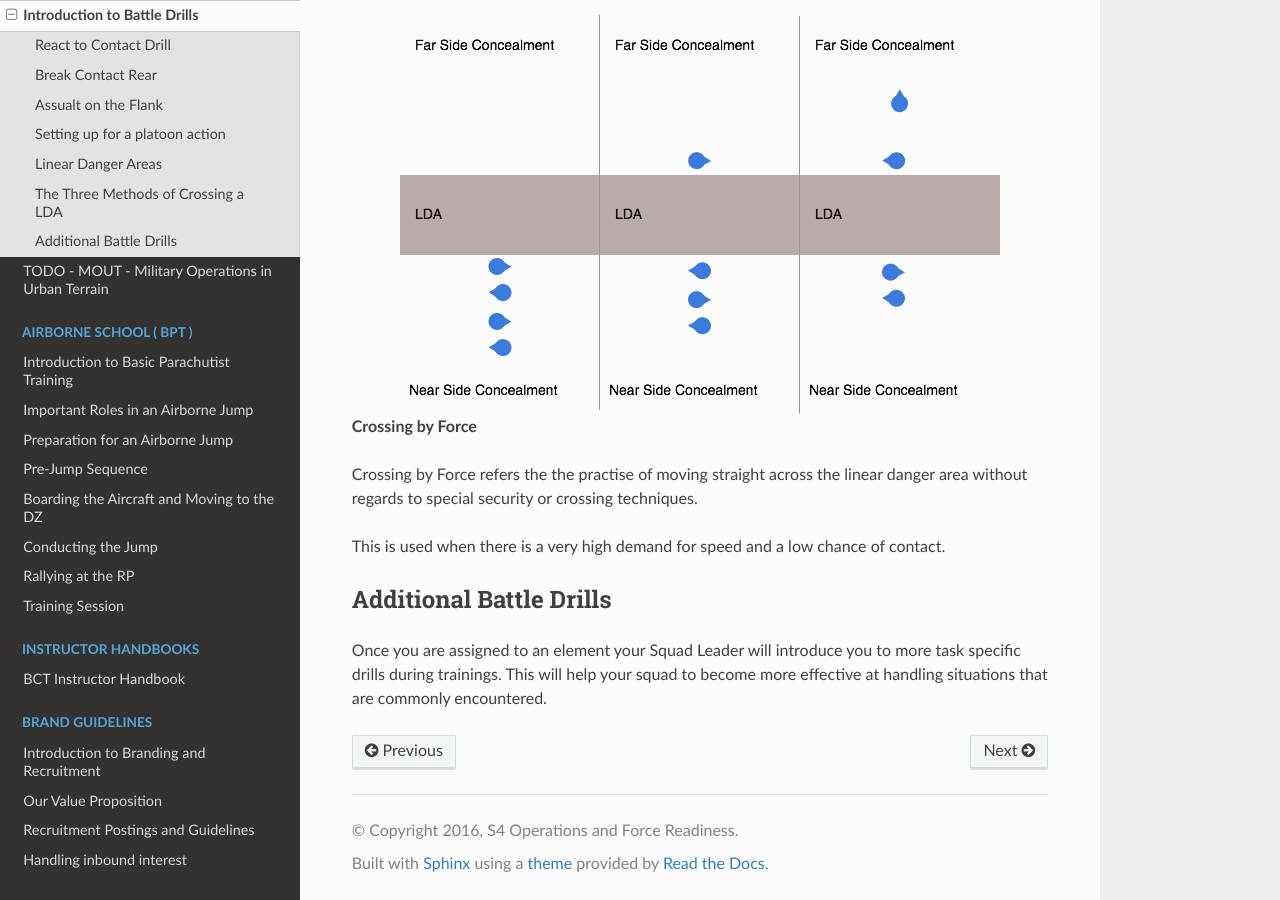
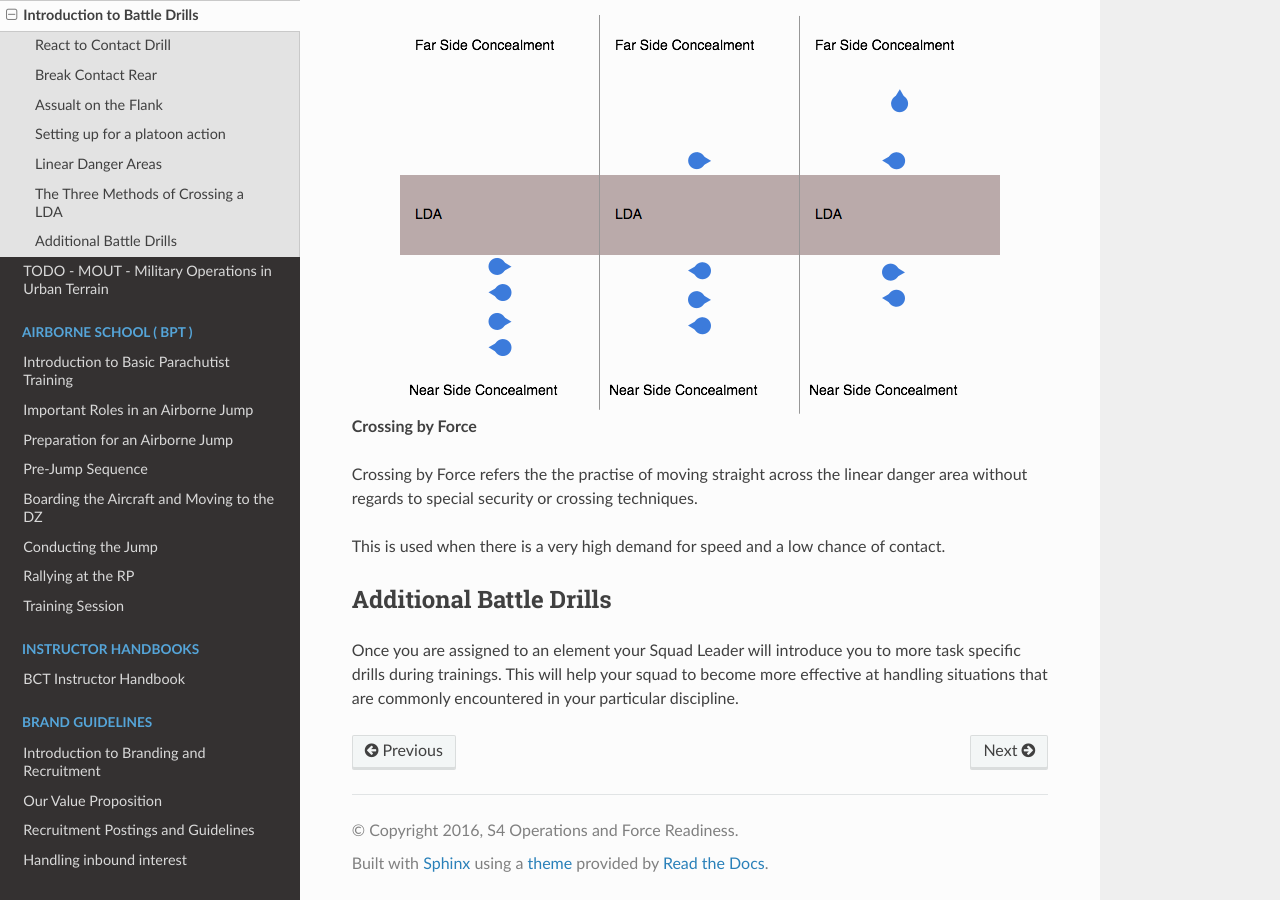
Before and after one commit to 1st-rapid-response-force/Training-Programs, a Sphinx documentation site: the page built from docs/source/ait_11/battle_drills.rst, in a window 1280 px wide and 900 px high, scrolled down 4155 px. Built offline with Sphinx 7.4.7 and the Read the Docs theme 2.0.0, drawn with Linux system fonts in a browser that asks for light colours; formulas are drawn with MathJax 3.

Commit message:
Save battle drills
Signed-off-by: Alexander Christie <alex@briefly.io>

```diff
--- a/docs/source/ait_11/battle_drills.rst
+++ b/docs/source/ait_11/battle_drills.rst
@@ -121,4 +121,4 @@ This is used when there is a very high demand for speed and a low chance of cont
 Additional Battle Drills
 ------------------------
 
-Once you are assigned to an element your Squad Leader will introduce you to more task specific drills during trainings. This will help your squad to become more effective at handling situations that are commonly encountered.
+Once you are assigned to an element your Squad Leader will introduce you to more task specific drills during trainings. This will help your squad to become more effective at handling situations that are commonly encountered in your particular discipline.
```
